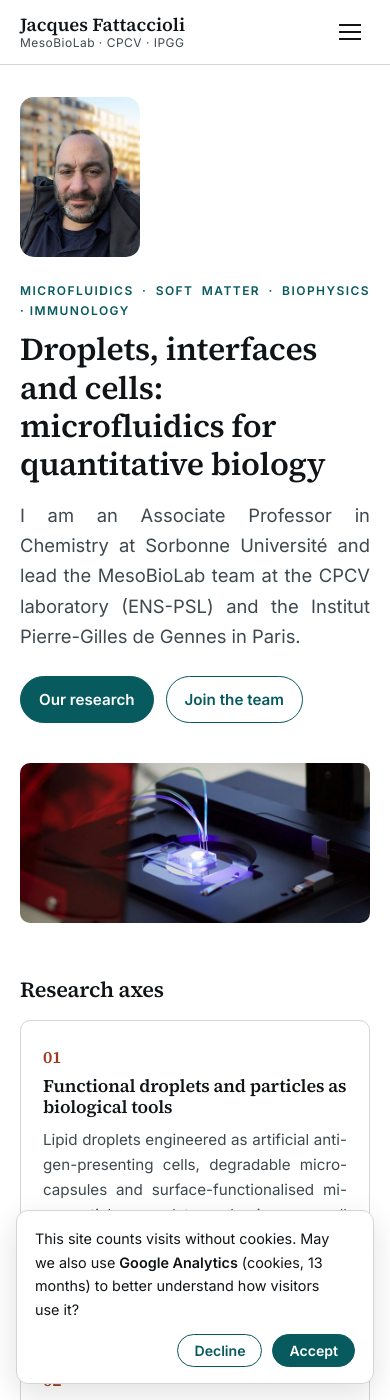
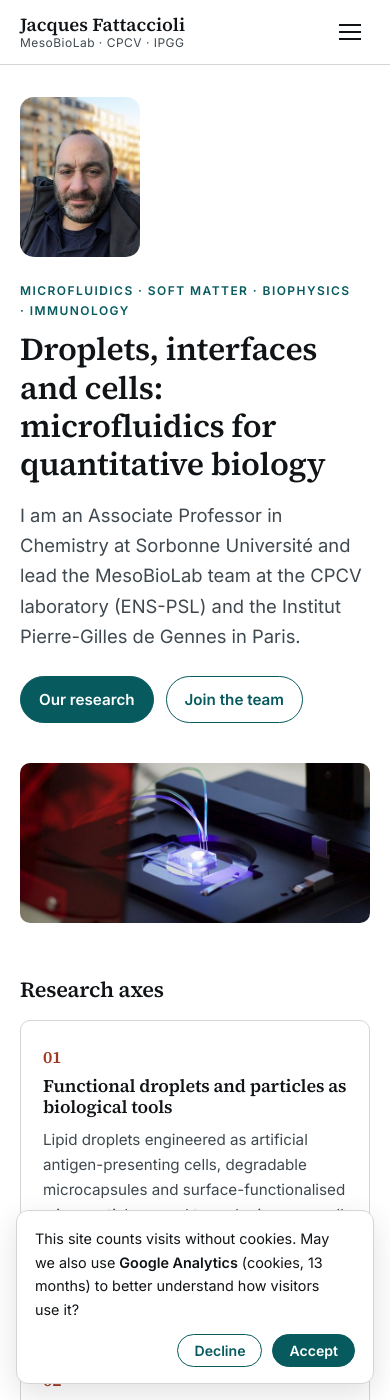
Before and after one commit to fattaccioli/fattaccioli.github.io, a Jekyll site: the page built from index.markdown, in a window 390 px wide and 1400 px high. Built offline with Jekyll 4.4.1, drawn with Linux system fonts in a browser that asks for light colours.

Commit message:
Keep cards and phone layout left-aligned
Co-Authored-By: Claude Opus 5.5 <noreply@anthropic.com>
Claude-Session: https://claude.ai/code/session_01KoNwF4rT2ADcRqTZpmGTBV

```diff
--- a/assets/css/site.css
+++ b/assets/css/site.css
@@ -240,15 +240,20 @@ h3.year { font-size: 1rem; font-family: var(--sans); color: var(--muted); margin
    (avoids large gaps between words). Headings, publication entries,
    buttons and navigation stay left-aligned.
    To revert: delete this block. */
-p, li, dd, figcaption, .lead, .card p, .topic-body, .callout {
+p, li, dd, figcaption, .lead, .topic-body, .callout {
   text-align: justify;
   hyphens: auto;
   -webkit-hyphens: auto;
   text-wrap: pretty;
 }
 .pub, .pub *, .site-nav, .footer-meta, .footer-grid p, .person p,
-.hero-actions, .consent p, .toc, .alumni.compact li {
+.hero-actions, .consent p, .toc, .alumni.compact li, .card p {
   text-align: left;
   hyphens: manual;
   -webkit-hyphens: manual;
 }
+/* Narrow screens: justified lines this short leave large gaps, so
+   fall back to left alignment on phones. */
+@media (max-width: 600px) {
+  p, li, dd, figcaption, .lead, .topic-body, .callout { text-align: left; }
+}
```
